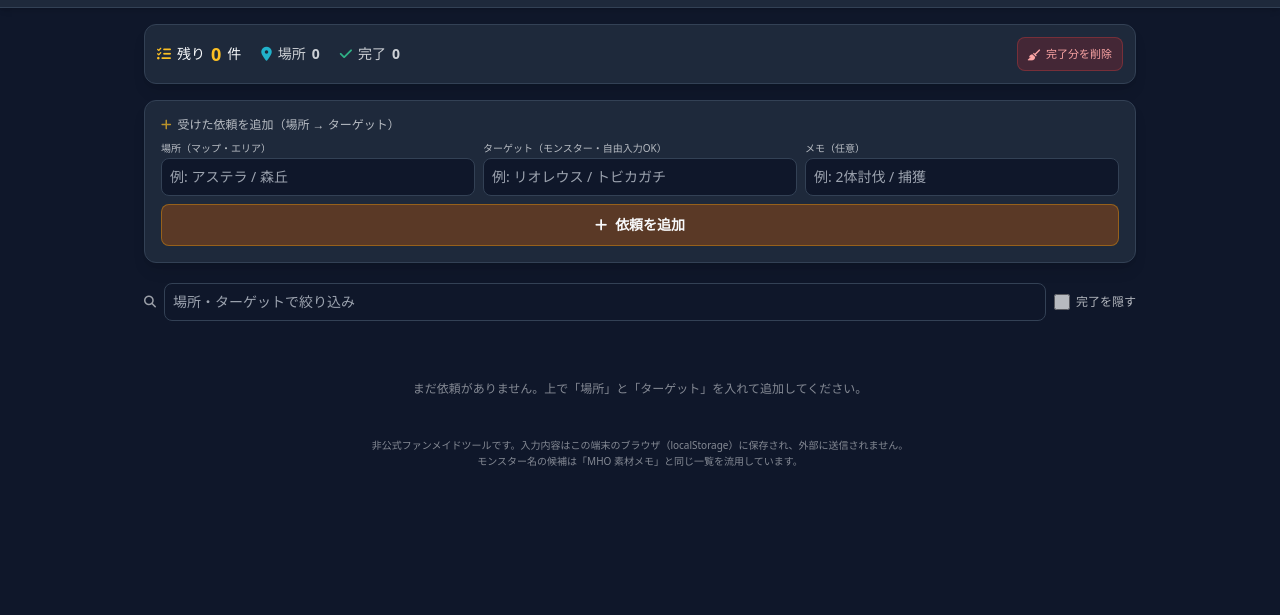
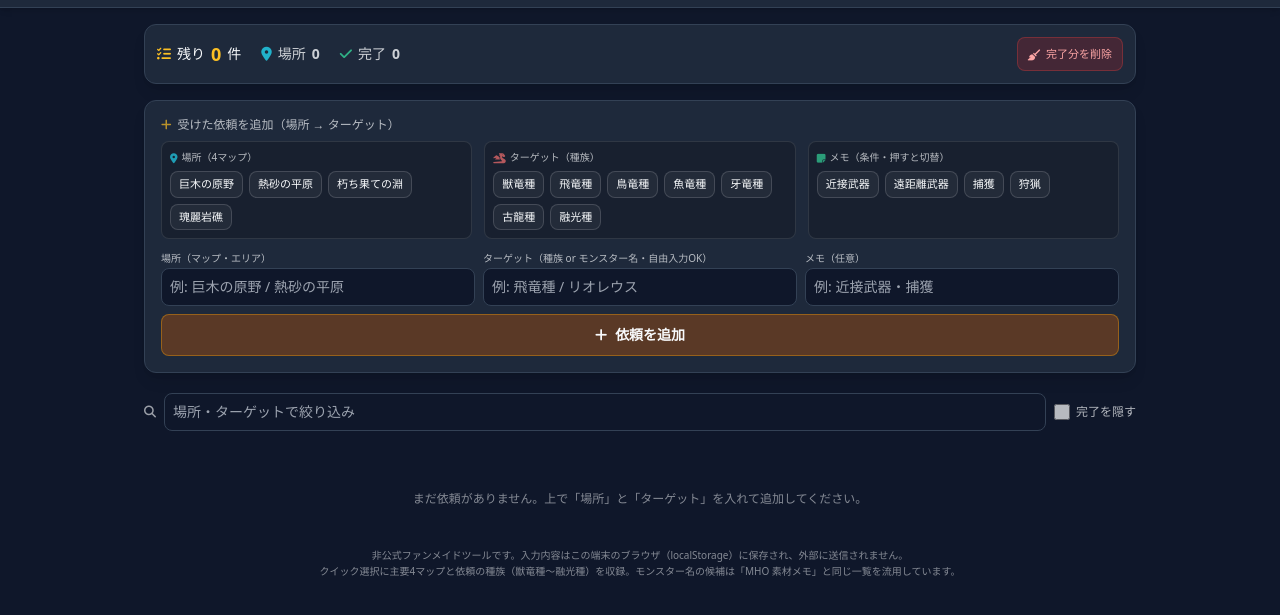
Before and after one commit to u2magu/mho-materials, a plain HTML site: page requests.html in a window 1280 px wide. Shown: the part 47-662 px from the top of the page. Drawn offline with nearby package versions, Linux system fonts and the light colour scheme.

Commit message:
requests.html: add quick picks (4 maps / species / conditions)
場所=主要4マップ、ターゲット=種族(獣竜種〜融光種)、メモ=近接/遠距離/捕獲/狩猟 をクイック選択に追加。README更新。

```diff
--- a/requests.html
+++ b/requests.html
@@ -84,22 +84,39 @@
             <div class="text-xs opacity-70 mb-2 flex items-center gap-1.5">
                 <i class="fa-solid fa-plus text-amber-400"></i> 受けた依頼を追加（場所 → ターゲット）
             </div>
+
+            <!-- クイック選択（上） -->
+            <div class="grid grid-cols-1 sm:grid-cols-3 gap-3 mb-3">
+                <div class="bg-black/20 rounded-lg border border-white/10 p-2">
+                    <div class="text-[10px] opacity-70 mb-1.5 flex items-center gap-1"><i class="fa-solid fa-location-dot text-cyan-400"></i> 場所（4マップ）</div>
+                    <div id="quick-place" class="flex flex-wrap gap-1.5"></div>
+                </div>
+                <div class="bg-black/20 rounded-lg border border-white/10 p-2">
+                    <div class="text-[10px] opacity-70 mb-1.5 flex items-center gap-1"><i class="fa-solid fa-dragon text-red-400"></i> ターゲット（種族）</div>
+                    <div id="quick-target" class="flex flex-wrap gap-1.5"></div>
+                </div>
+                <div class="bg-black/20 rounded-lg border border-white/10 p-2">
+                    <div class="text-[10px] opacity-70 mb-1.5 flex items-center gap-1"><i class="fa-solid fa-note-sticky text-emerald-400"></i> メモ（条件・押すと切替）</div>
+                    <div id="quick-memo" class="flex flex-wrap gap-1.5"></div>
+                </div>
+            </div>
+
             <div class="grid grid-cols-1 sm:grid-cols-12 gap-2 items-end">
                 <div class="sm:col-span-4">
                     <label class="text-[10px] opacity-70 block mb-0.5">場所（マップ・エリア）</label>
-                    <input id="place-input" list="place-datalist" type="text" placeholder="例: アステラ / 森丘" autocomplete="off"
+                    <input id="place-input" list="place-datalist" type="text" placeholder="例: 巨木の原野 / 熱砂の平原" autocomplete="off"
                            class="field-input w-full rounded-lg text-sm p-2 border">
                     <datalist id="place-datalist"></datalist>
                 </div>
                 <div class="sm:col-span-4">
-                    <label class="text-[10px] opacity-70 block mb-0.5">ターゲット（モンスター・自由入力OK）</label>
-                    <input id="target-input" list="target-datalist" type="text" placeholder="例: リオレウス / トビカガチ" autocomplete="off"
+                    <label class="text-[10px] opacity-70 block mb-0.5">ターゲット（種族 or モンスター名・自由入力OK）</label>
+                    <input id="target-input" list="target-datalist" type="text" placeholder="例: 飛竜種 / リオレウス" autocomplete="off"
                            class="field-input w-full rounded-lg text-sm p-2 border">
                     <datalist id="target-datalist"></datalist>
                 </div>
                 <div class="sm:col-span-4">
                     <label class="text-[10px] opacity-70 block mb-0.5">メモ（任意）</label>
-                    <input id="note-input" type="text" placeholder="例: 2体討伐 / 捕獲" autocomplete="off"
+                    <input id="note-input" type="text" placeholder="例: 近接武器・捕獲" autocomplete="off"
                            class="field-input w-full rounded-lg text-sm p-2 border">
                 </div>
                 <div class="sm:col-span-12">
@@ -128,7 +145,7 @@
 
         <p class="text-[10px] opacity-50 text-center leading-relaxed">
             非公式ファンメイドツールです。入力内容はこの端末のブラウザ（localStorage）に保存され、外部に送信されません。<br>
-            モンスター名の候補は「MHO 素材メモ」と同じ一覧を流用しています。
+            クイック選択に主要4マップと依頼の種族（獣竜種〜融光種）を収録。モンスター名の候補は「MHO 素材メモ」と同じ一覧を流用しています。
         </p>
 
     </main>
@@ -204,6 +221,14 @@
     const THEME_KEY = "mho_req_theme";
     const MEMO_KEY  = "mho_req_memo";
 
+    // クイック選択の候補
+    //   場所      : 主要4マップ（出典: ゲーム内/Wiki 2026-11 時点）
+    //   ターゲット: 依頼の「種族欄」に表示される種族（例: 獣竜種・飛竜種 … 融光種）
+    //   メモ      : 依頼の条件（武器種・捕獲/狩猟）。押すと入切できる
+    const MAPS = ["巨木の原野", "熱砂の平原", "朽ち果ての淵", "瑰麗岩礁"];
+    const SPECIES = ["獣竜種", "飛竜種", "鳥竜種", "魚竜種", "牙竜種", "古龍種", "融光種"];
+    const MEMO_WORDS = ["近接武器", "遠距離武器", "捕獲", "狩猟"];
+
     let memo = []; // [{ place, target, note, done }]
 
     // ---------- 初期化 ----------
@@ -213,6 +238,7 @@
         const imported = loadFromHash();
         if (!imported) loadMemo();
         bindEvents();
+        renderQuickPicks();
         render();
         if (imported) showToast("QRコードから読み込みました");
     });
@@ -240,7 +266,7 @@
     // ---------- 入力候補 ----------
     function buildTargetDatalist() {
         const dl = document.getElementById("target-datalist");
-        const opts = [];
+        const opts = SPECIES.map(s => `<option value="${esc(s)}"></option>`);
         MONSTER_GROUPS.forEach(g => g.names.forEach(n => {
             opts.push(`<option value="${esc(n)}" data-group="${esc(g.group)}"></option>`);
         }));
@@ -253,6 +279,42 @@
         const places = [];
         memo.forEach(m => { if (m.place && !seen.has(m.place)) { seen.add(m.place); places.push(m.place); } });
         dl.innerHTML = places.map(p => `<option value="${esc(p)}"></option>`).join("");
+    }
+
+    // ---------- クイック選択 ----------
+    function chipBtn(label, active, onclick) {
+        const cls = active
+            ? "bg-amber-500/80 text-white border-amber-400"
+            : "bg-white/5 hover:bg-white/15 border-white/15";
+        return `<button type="button" onclick="${onclick}" class="text-[11px] px-2 py-1 rounded-lg border transition ${cls}">${esc(label)}</button>`;
+    }
+    function pickPlace(v) {
+        document.getElementById("place-input").value = v;
+        renderQuickPicks();
+    }
+    function pickTarget(v) {
+        document.getElementById("target-input").value = v;
+        renderQuickPicks();
+    }
+    // メモの語を入切（「近接武器・捕獲」のように「・」区切りで保存）
+    function toggleMemo(w) {
+        const el = document.getElementById("note-input");
+        let parts = el.value.split("・").map(s => s.trim()).filter(Boolean);
+        parts = parts.includes(w) ? parts.filter(p => p !== w) : parts.concat(w);
+        el.value = parts.join("・");
+        renderQuickPicks();
+    }
+    function renderQuickPicks() {
+        const place = document.getElementById("place-input").value.trim();
+        const target = document.getElementById("target-input").value.trim();
+        const noteParts = document.getElementById("note-input").value.split("・").map(s => s.trim());
+
+        document.getElementById("quick-place").innerHTML =
+            MAPS.map(v => chipBtn(v, place === v, `pickPlace('${v}')`)).join("");
+        document.getElementById("quick-target").innerHTML =
+            SPECIES.map(v => chipBtn(v, target === v, `pickTarget('${v}')`)).join("");
+        document.getElementById("quick-memo").innerHTML =
+            MEMO_WORDS.map(v => chipBtn(v, noteParts.includes(v), `toggleMemo('${v}')`)).join("");
     }
 
     // ---------- 追加・操作 ----------
@@ -274,6 +336,7 @@
         document.getElementById("note-input").value = "";
         saveMemo();
         render();
+        renderQuickPicks();
         showToast(`「${place}」に ${target} を追加`);
         document.getElementById("target-input").focus();
     }
@@ -487,6 +550,8 @@
         document.getElementById("clear-done-btn").addEventListener("click", clearDone);
         document.getElementById("filter-input").addEventListener("input", render);
         document.getElementById("hide-done").addEventListener("change", render);
+        ["place-input", "target-input", "note-input"].forEach(id =>
+            document.getElementById(id).addEventListener("input", renderQuickPicks));
         document.getElementById("target-input").addEventListener("keydown", e => { if (e.key === "Enter") addEntry(); });
         document.getElementById("note-input").addEventListener("keydown", e => { if (e.key === "Enter") addEntry(); });
         document.getElementById("place-input").addEventListener("keydown", e => { if (e.key === "Enter") document.getElementById("target-input").focus(); });
```
Also changed, not shown: 1 other file.
